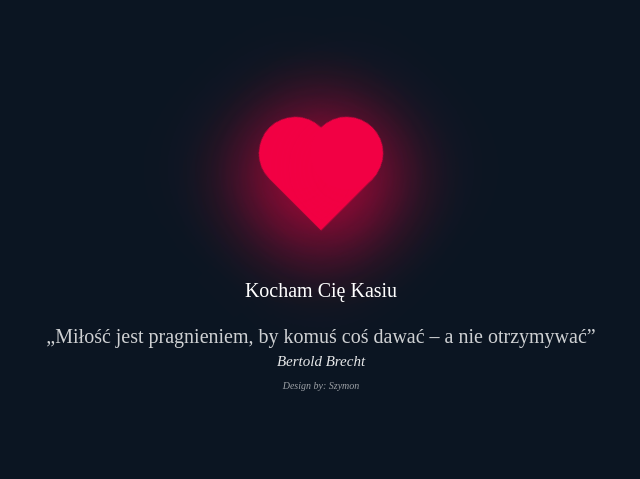
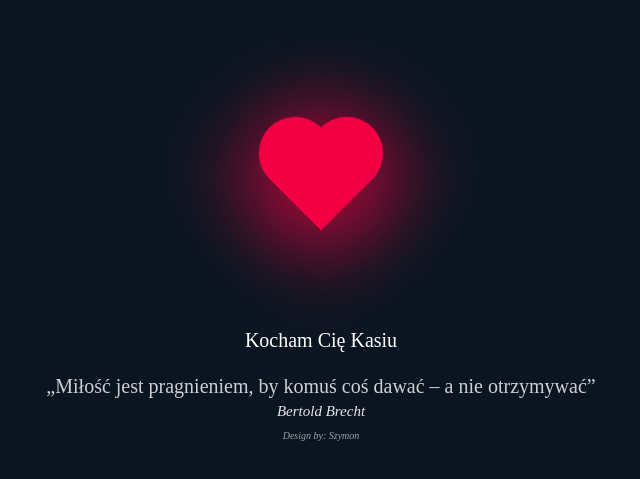
Before and after one commit to xcenqx/ily, a plain HTML site: page index.html in a window 1280 px wide. Shown: the part 221-700 px from the top of the page, without its empty margins (319-959 px from the left). Drawn offline with Linux system fonts and the light colour scheme.

Commit message:
Update style.css

```diff
--- a/style.css
+++ b/style.css
@@ -53,7 +53,7 @@ body{
 }
 .text{
     position:absolute;
-    bottom:270px;
+    bottom:220px;
     height:30px;
     width:100%;
     font-size: 20px;
```
